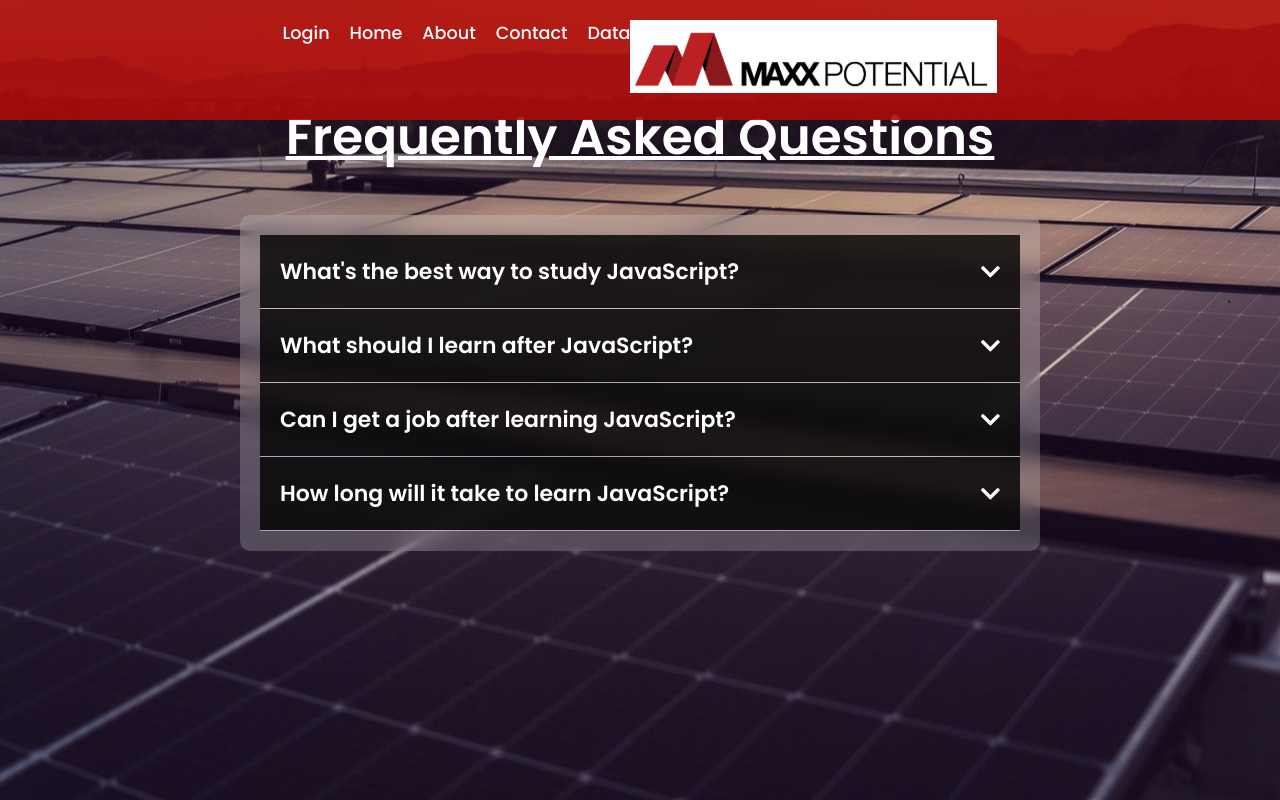
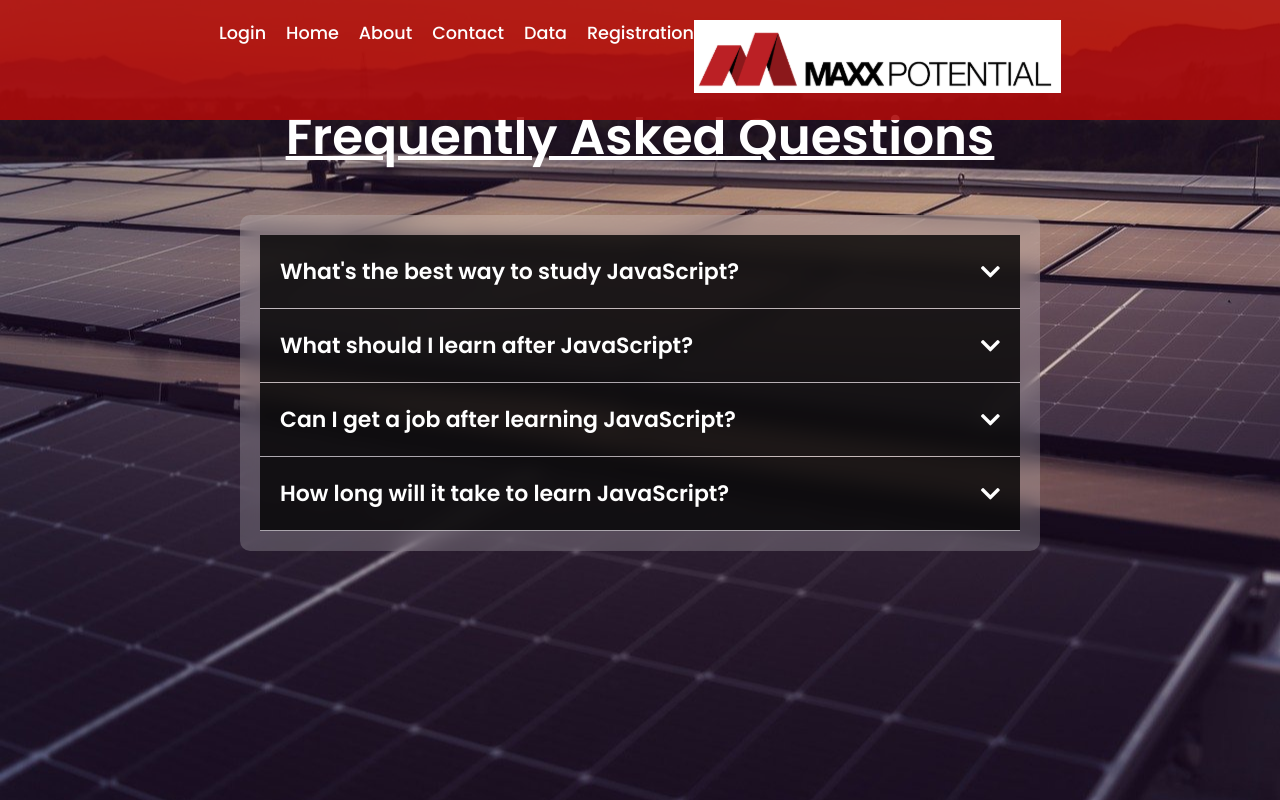
Before and after one commit to ehastings23/https---github.com-ehastings23-MaxEnergy-Week-1-, a plain HTML site: page faqpage.html in a window 1280 px wide. Drawn offline with Linux system fonts and the light colour scheme.

```diff
--- a/faqpage.html
+++ b/faqpage.html
@@ -23,6 +23,7 @@
             <a href="aboutus.html">About</a>
             <a href="contact.html">Contact</a>
             <a href="data.html">Data</a>
+            <a href="register.html">Registration</a>
         </nav>
         <div class="container">
             <img src="img/maxx potential.PNG" alt="Image" class="image">
```
